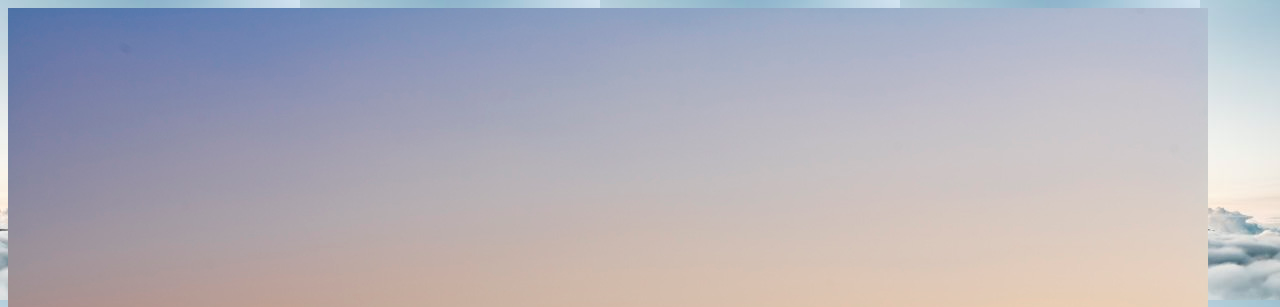
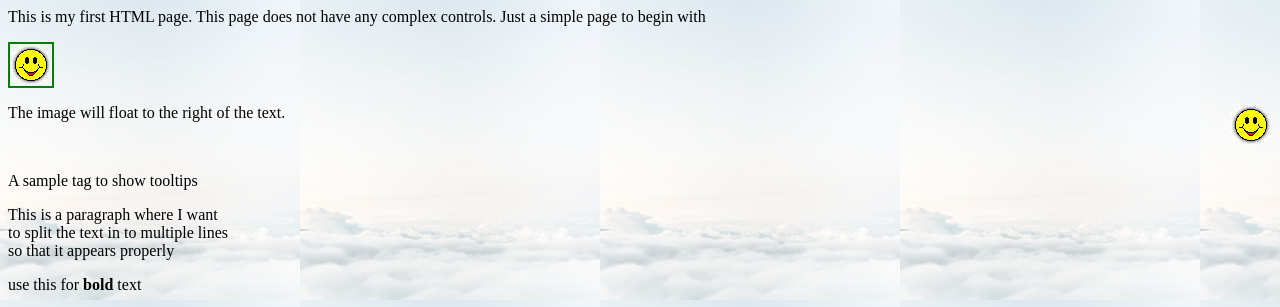
Before and after one commit to AjaySingala/MyFirstHtmlProject, a plain HTML site: page index.html in a window 1280 px wide. Shown: the top 307 px of the page. Drawn offline with Linux system fonts and the light colour scheme.

Commit message:
index.html changed for opaque bkg image

```diff
--- a/index.html
+++ b/index.html
@@ -1,9 +1,25 @@
 <HTML>
+
 <HEAD>
 	<title>First HTML</title>
+	<style>
+		body::after {
+			background: url(clouds.jpg);
+			content: "";
+			opacity: 0.3;
+			position: absolute;
+			top: 0;
+			bottom: 0;
+			right: 0;
+			left: 0;
+			z-index: -1;
+		}
+	</style>
 </HEAD>
-	<body style="background-image:url('clouds.jpg');">
-		<img src="images/002.jpg"
+
+<!-- <body style="background-image:url('clouds.jpg');opacity: 0.5;"> -->
+<body>
+	<!-- <img src="images/002.jpg"/> -->
 	<p>
 		This is my first HTML page. This page does not
 		have any complex controls. Just a simple page
@@ -56,7 +72,8 @@
 	<a href="https://www.bing.com">Bing</a>
 
 	<p>
-			<strong>Elements</strong> consist of <strong>contents</strong> that can be bookended by a <em>start</em> tag and an <em>end</em> tag.
+		<strong>Elements</strong> consist of <strong>contents</strong> that can be bookended by a <em>start</em> tag and
+		an <em>end</em> tag.
 	</p>
 
 	<ul>
```
Lines whose indentation alone changed are shown as unchanged.
